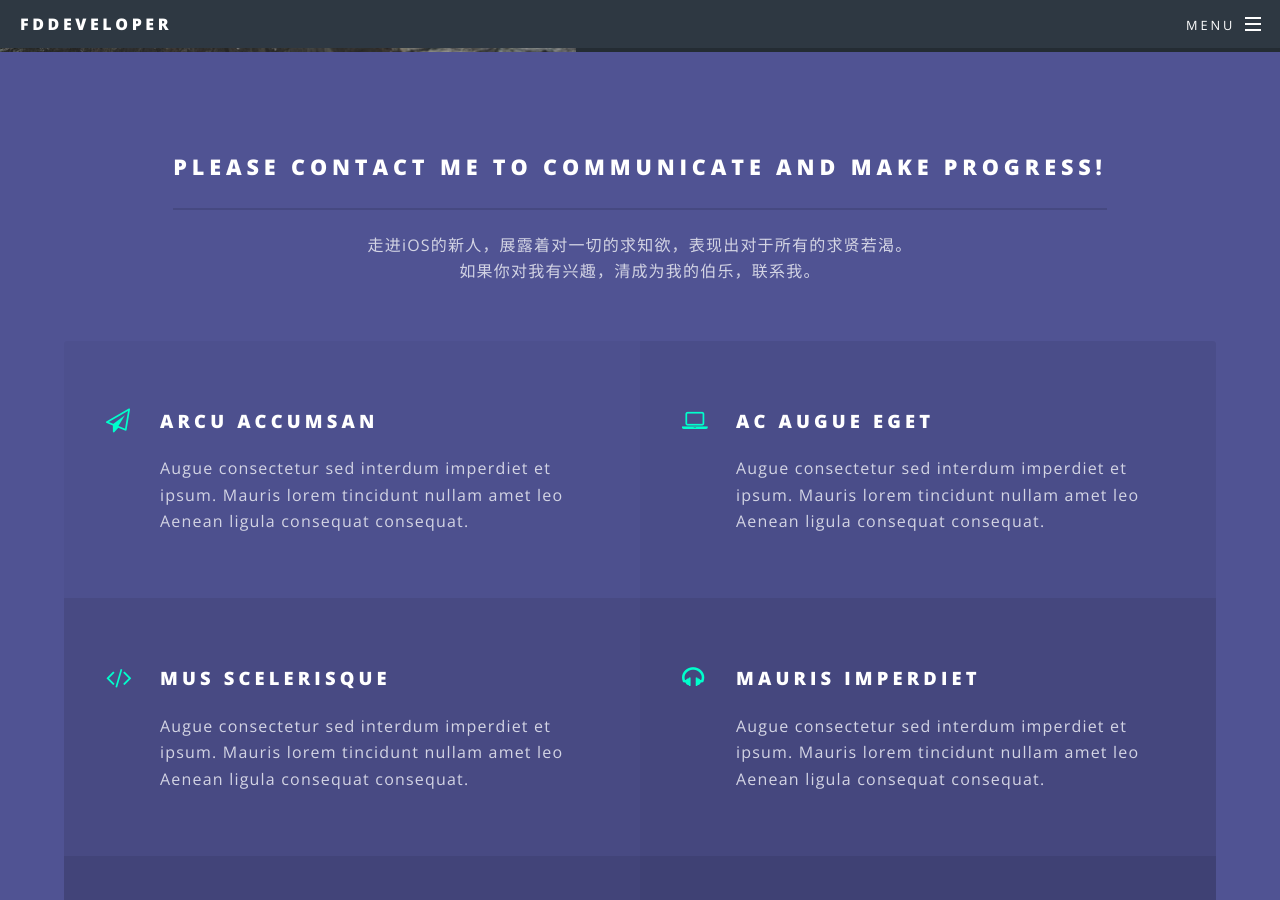
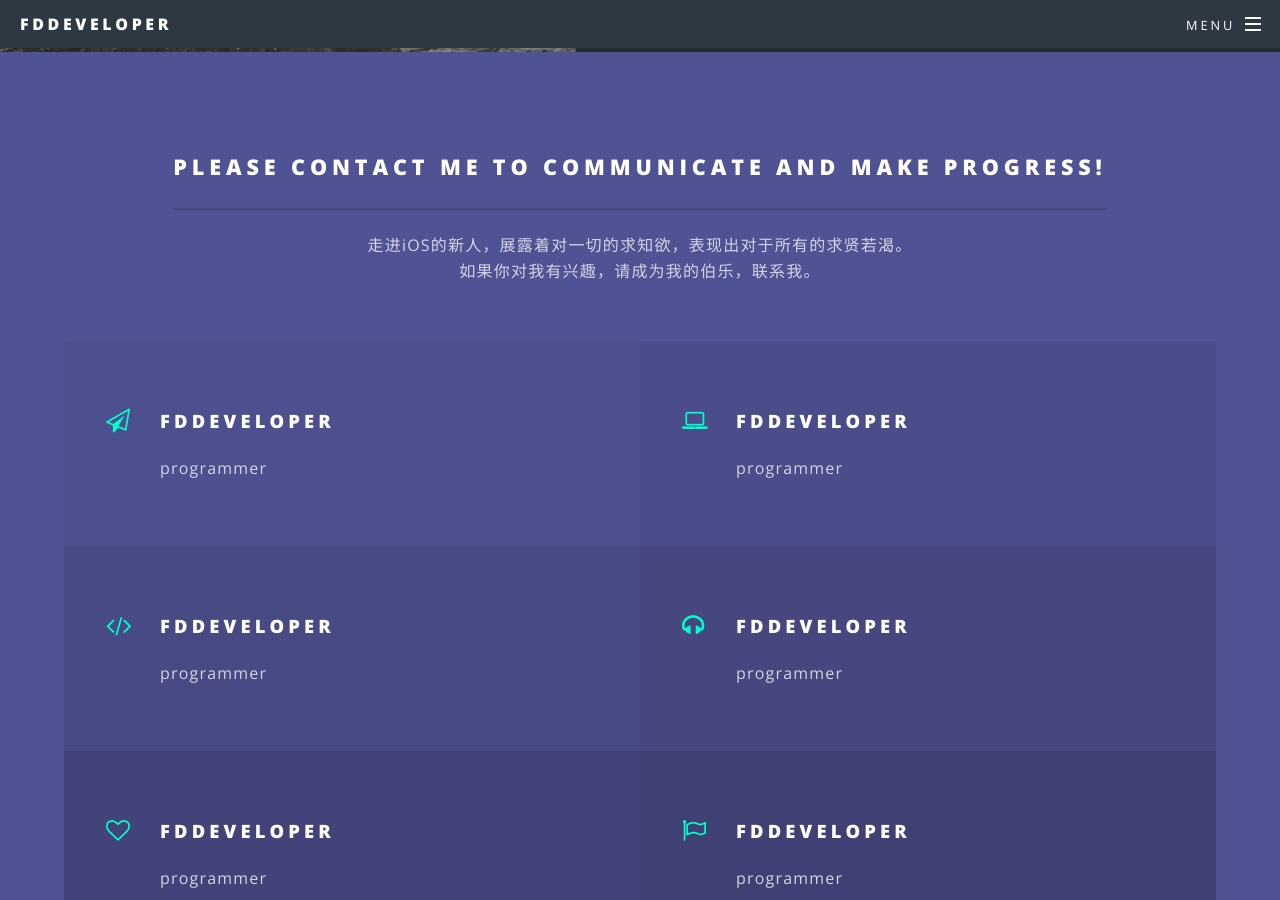
Before and after one commit to FDlove/FDlove.github.io, a Jekyll site: the page built from index.html, in a window 1280 px wide and 900 px high, scrolled down 2705 px. Built offline with Jekyll 4.4.1, drawn with Linux system fonts in a browser that asks for light colours; some of the changed text lies outside the part shown.

Commit message:
Update index.html

```diff
--- a/index.html
+++ b/index.html
@@ -65,32 +65,32 @@ layout: landing
 							<header class="major">
 								<h2>Please contact me to communicate and make progress!</h2>
 								<p>走进iOS的新人，展露着对一切的求知欲，表现出对于所有的求贤若渴。<br />
-								如果你对我有兴趣，清成为我的伯乐，联系我。</p>
+								如果你对我有兴趣，请成为我的伯乐，联系我。</p>
 							</header>
 							<ul class="features">
 								<li class="icon fa-paper-plane-o">
-									<h3>Arcu accumsan</h3>
-									<p>Augue consectetur sed interdum imperdiet et ipsum. Mauris lorem tincidunt nullam amet leo Aenean ligula consequat consequat.</p>
+									<h3>FDDeveloper</h3>
+									<p> programmer</p>
 								</li>
 								<li class="icon fa-laptop">
-									<h3>Ac Augue Eget</h3>
-									<p>Augue consectetur sed interdum imperdiet et ipsum. Mauris lorem tincidunt nullam amet leo Aenean ligula consequat consequat.</p>
+									<h3>FDDeveloper</h3>
+									<p>programmer</p>
 								</li>
 								<li class="icon fa-code">
-									<h3>Mus Scelerisque</h3>
-									<p>Augue consectetur sed interdum imperdiet et ipsum. Mauris lorem tincidunt nullam amet leo Aenean ligula consequat consequat.</p>
+									<h3>FDDeveloper</h3>
+									<p>programmer</p>
 								</li>
 								<li class="icon fa-headphones">
-									<h3>Mauris Imperdiet</h3>
-									<p>Augue consectetur sed interdum imperdiet et ipsum. Mauris lorem tincidunt nullam amet leo Aenean ligula consequat consequat.</p>
+									<h3>FDDeveloper</h3>
+									<p>programmer</p>
 								</li>
 								<li class="icon fa-heart-o">
-									<h3>Aenean Primis</h3>
-									<p>Augue consectetur sed interdum imperdiet et ipsum. Mauris lorem tincidunt nullam amet leo Aenean ligula consequat consequat.</p>
+									<h3>FDDeveloper</h3>
+									<p>programmer</p>
 								</li>
 								<li class="icon fa-flag-o">
-									<h3>Tortor Ut</h3>
-									<p>Augue consectetur sed interdum imperdiet et ipsum. Mauris lorem tincidunt nullam amet leo Aenean ligula consequat consequat.</p>
+									<h3>FDDeveloper</h3>
+									<p>programmer</p>
 								</li>
 							</ul>
 						</div>
```
